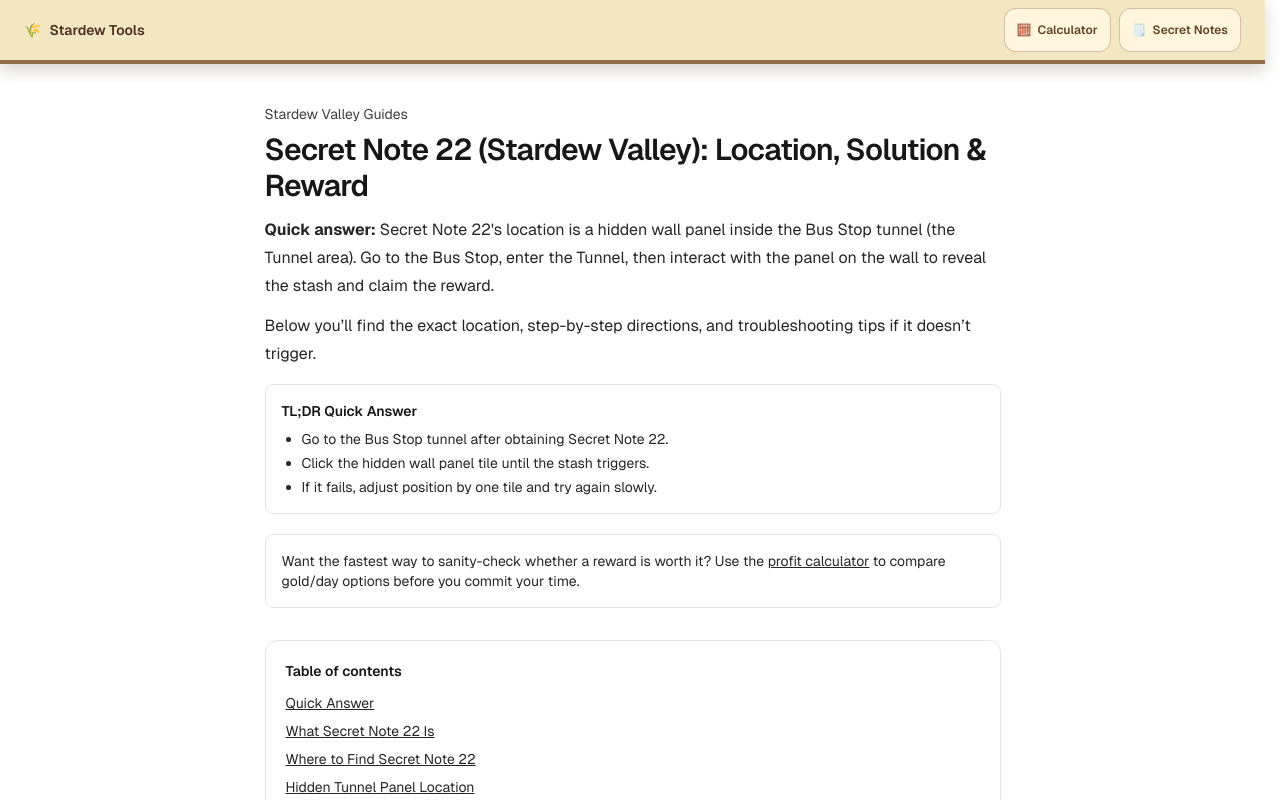
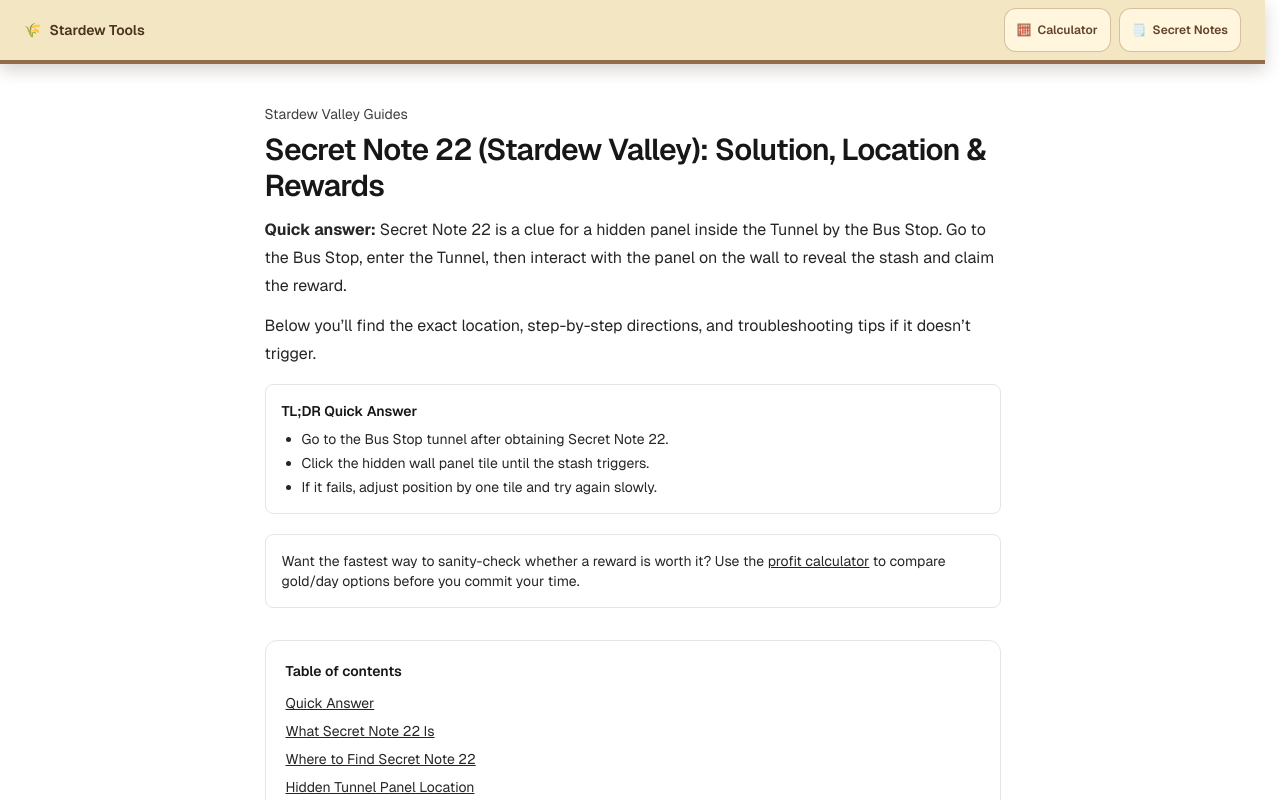
Before and after one commit to yuzhoudabaozhayujiamigou-cloud/stardew-tools, a Next.js app in the folder stardew-tools/: page /blog/secret-note-22-hidden-tunnel-panel in a window 1280 px wide. Shown: the top 800 px of the page. Built offline with nearby package versions, Linux system fonts and the light colour scheme.

Commit message:
SEO: gsc repair pack for 10 crawl-not-indexed candidates

```diff
--- a/stardew-tools/src/app/blog/secret-note-22-hidden-tunnel-panel/page.tsx
+++ b/stardew-tools/src/app/blog/secret-note-22-hidden-tunnel-panel/page.tsx
@@ -4,9 +4,9 @@
 import { SITE_ORIGIN } from "@/lib/site";
 
 // Meta: keep it query-aligned ("where is/ location / reward") to improve CTR from GSC impressions
-const pageTitle = "Secret Note 22 (Stardew Valley): Location, Solution, Reward (Hidden Tunnel Panel)";
+const pageTitle = "Secret Note 22 Location (Stardew Valley): Hidden Tunnel Panel Walkthrough";
 const pageDescription =
-  "Where is Secret Note 22 in Stardew Valley? Exact Bus Stop tunnel panel location + step-by-step solution, reward, and fixes if it won't trigger.";
+  "Where is Secret Note 22 in Stardew Valley? Get the exact hidden tunnel panel location, quick reward steps, common fixes, and related profit guides in one page.";
 const pagePath = "/blog/secret-note-22-hidden-tunnel-panel";
 const pageUrl = `${SITE_ORIGIN}${pagePath}`;
 const ogImageUrl =
@@ -117,10 +117,10 @@
       <header className="mb-8">
         <p className="text-sm text-neutral-700">Stardew Valley Guides</p>
         <h1 className="mt-2 text-3xl font-semibold tracking-tight text-neutral-900">
-          Secret Note 22 (Stardew Valley): Location, Solution &amp; Reward
+          Secret Note 22 (Stardew Valley): Solution, Location &amp; Rewards
         </h1>
         <p className="mt-3 text-base leading-7 text-neutral-800">
-          <strong>Quick answer:</strong> Secret Note 22's location is a hidden wall panel inside the Bus Stop tunnel (the Tunnel area).
+          <strong>Quick answer:</strong> Secret Note 22 is a clue for a hidden panel inside the Tunnel by the Bus Stop.
           Go to the Bus Stop, enter the Tunnel, then interact with the panel on the wall to reveal the stash and claim the reward.
         </p>
         <p className="mt-3 text-base leading-7 text-neutral-800">
```
